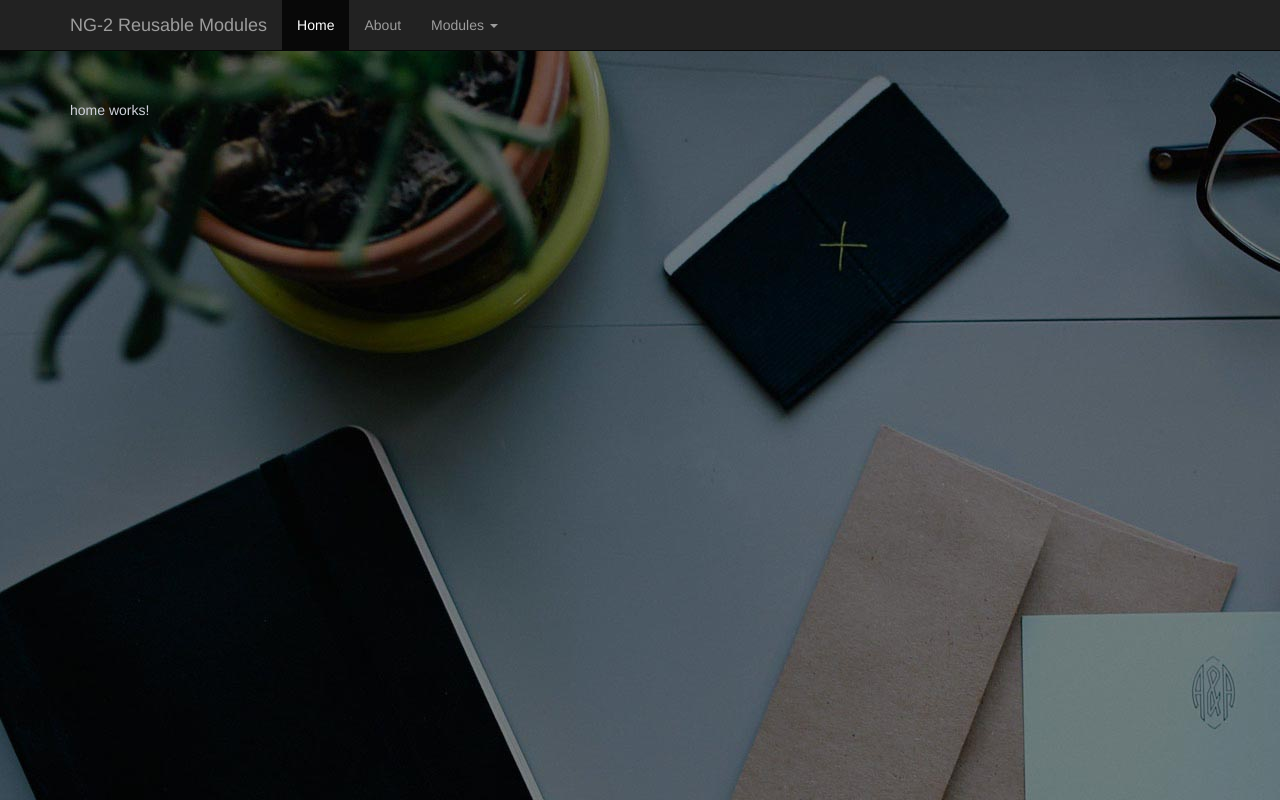
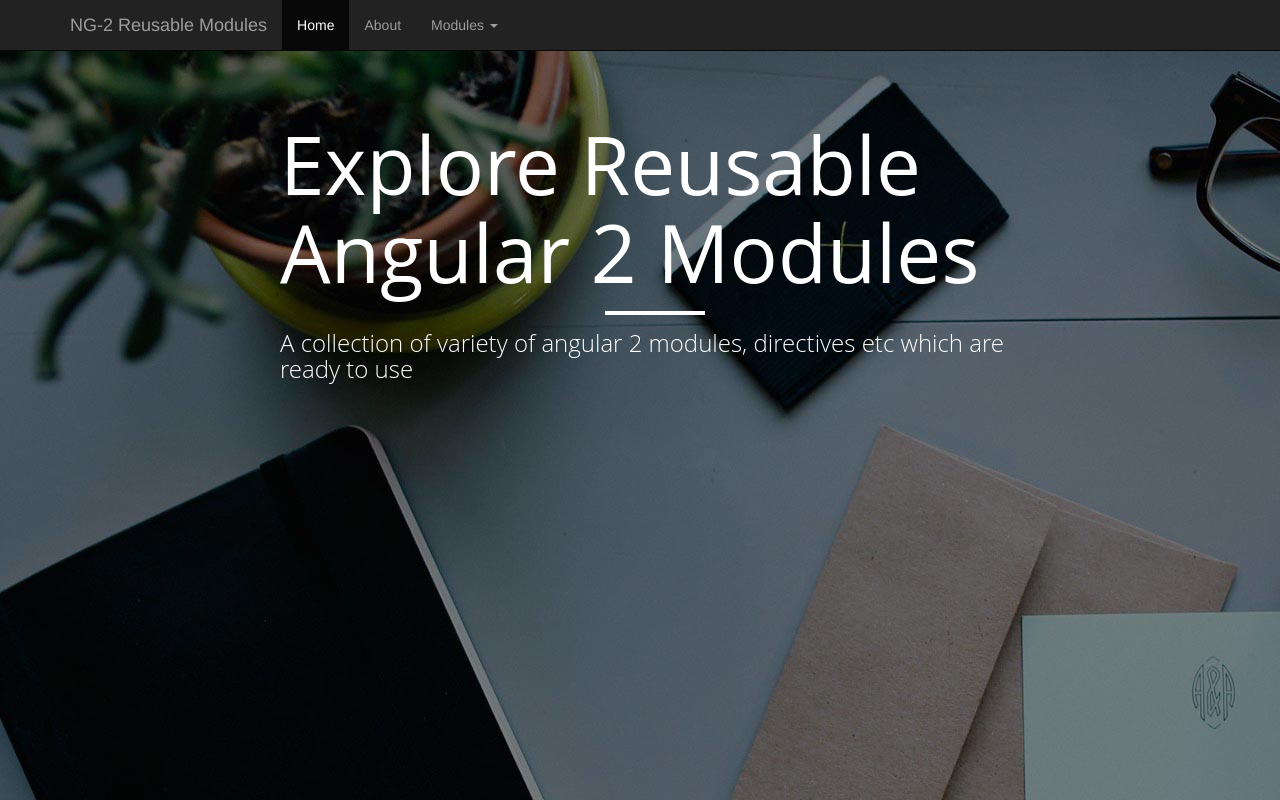
Before and after one commit to Madhusuthanan-B/Angular-4, an Angular app in the folder ReusableModules/: page / in a window 1280 px wide. Built offline with nearby package versions, Linux system fonts and the light colour scheme; no server answers.

Commit message:
Including html and css for home screen

```diff
--- a/ReusableModules/src/app/home/home.component.css
+++ b/ReusableModules/src/app/home/home.component.css
@@ -0,0 +1,21 @@
+.heading {
+    color: #fff;
+    font-family: 'Open Sans','Helvetica Neue',Helvetica,Arial,sans-serif;
+}
+h1{
+    font-size: 80px;
+    margin-bottom: 10px;
+}
+hr.small {
+    max-width: 100px;
+    margin: 15px auto;
+    border-width: 4px;
+    border-color: #fff;
+}
+.subheading {
+    font-size: 24px;
+    line-height: 1.1;
+    display: block;
+    font-weight: 300;
+    margin: 10px 0 0;
+}
--- a/ReusableModules/src/app/home/home.component.html
+++ b/ReusableModules/src/app/home/home.component.html
@@ -1,3 +1,11 @@
-<p>
-  home works!
-</p>
+<div class="container">
+  <div class="row">
+    <div class="col-lg-8 col-lg-offset-2 col-md-10 col-md-offset-1">
+      <div class="heading">
+        <h1> Explore Reusable Angular 2 Modules</h1>
+        <hr class="small">
+        <span class="subheading">A collection of variety of angular 2 modules, directives etc which are ready to use</span>
+      </div>
+    </div>
+  </div>
+</div>
```
